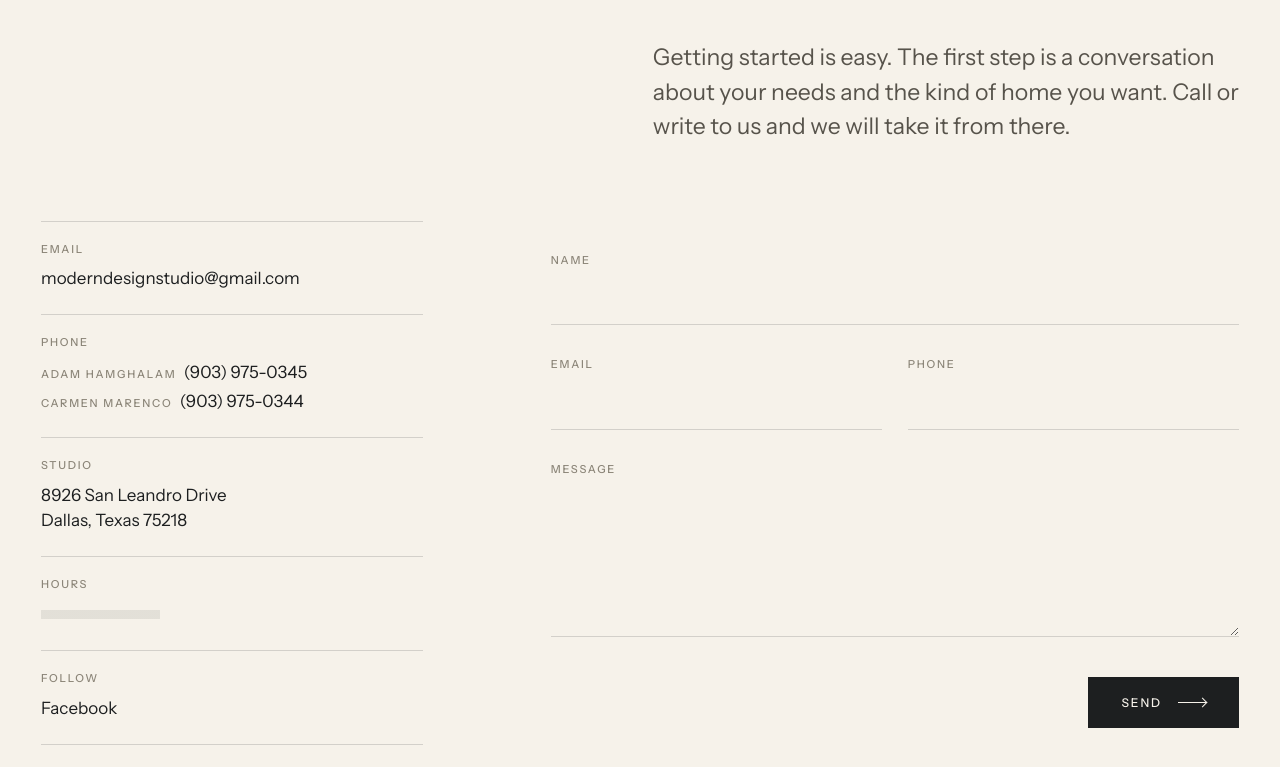
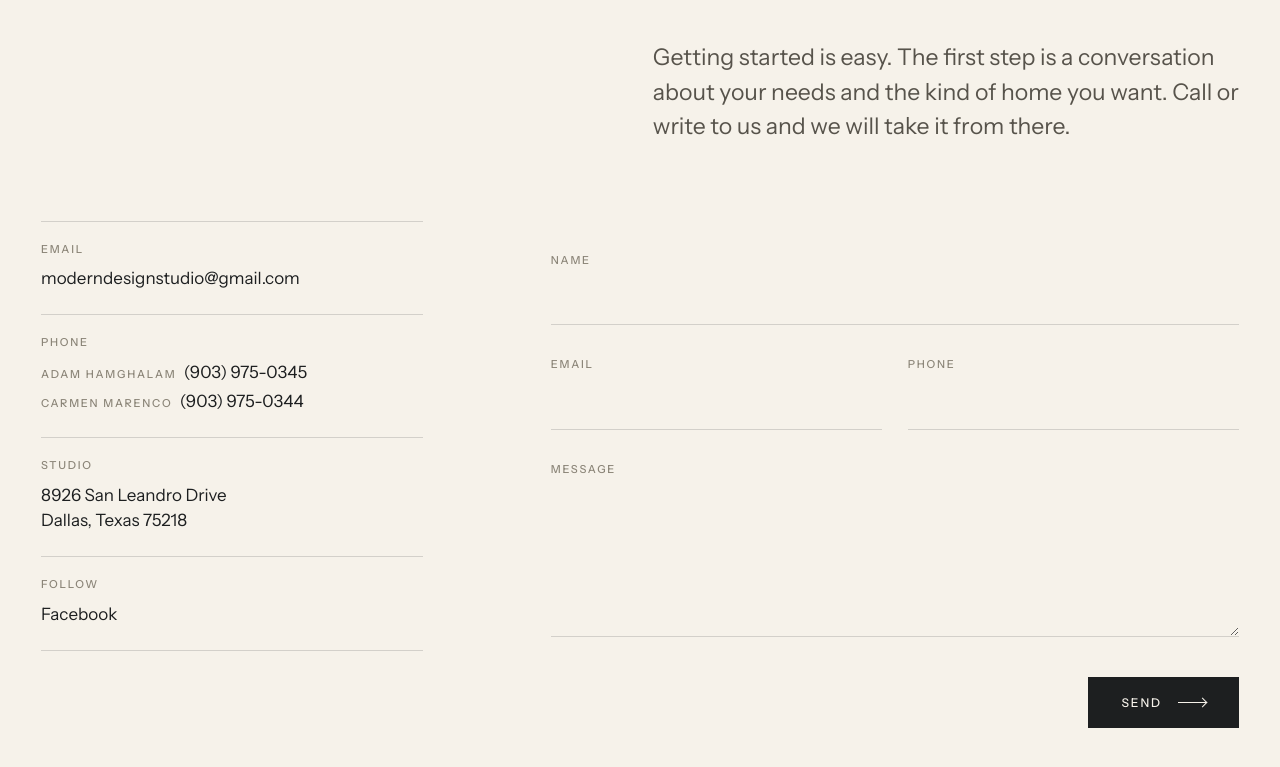
Before and after one commit to Modern-DesignStudio/moderdesign.studio, a plain HTML site: page contact.html in a window 1280 px wide. Shown: the part 321-1088 px from the top of the page. Drawn offline with Linux system fonts and the light colour scheme.

Commit message:
Contact: remove the Hours row
Co-Authored-By: Claude Sonnet 5.5 <noreply@anthropic.com>

```diff
--- a/contact.html
+++ b/contact.html
@@ -16,7 +16,7 @@
 
 <!--
   CONTACT
-  Email, phone, address, hours and social links come from assets/js/site.js.
+  Email, phone, address and social links come from assets/js/site.js.
   The form needs a destination: GitHub Pages cannot receive form submissions by
   itself, so set the form's action="" to the address a form service gives you.
   Until then the Send button does nothing.
@@ -84,10 +84,6 @@
             <div>
               <dt class="label">Studio</dt>
               <dd><address data-site="address" data-slot="title" data-lines="2"></address></dd>
-            </div>
-            <div>
-              <dt class="label">Hours</dt>
-              <dd data-site="hours" data-slot="short"></dd>
             </div>
             <div>
               <dt class="label">Follow</dt>
```
